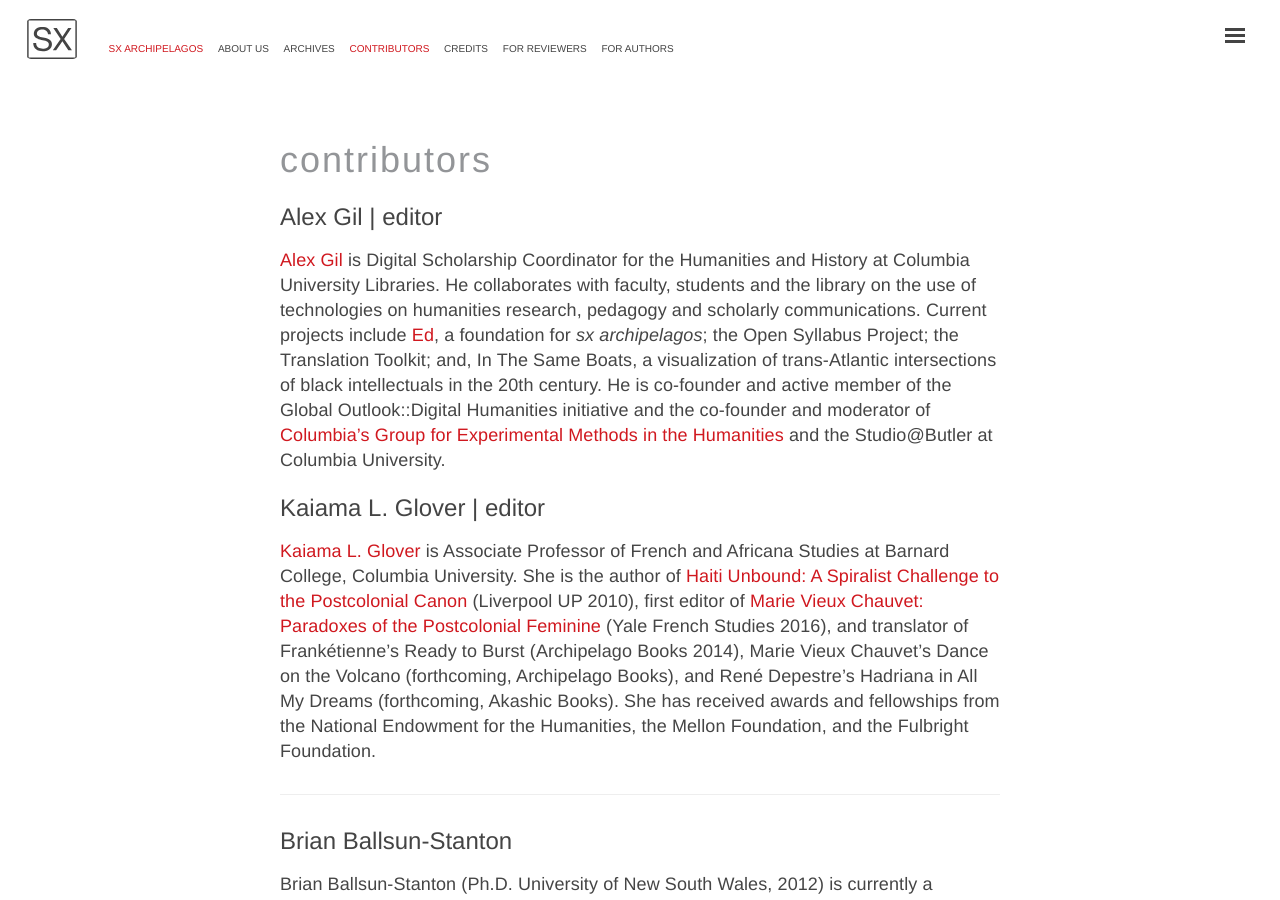
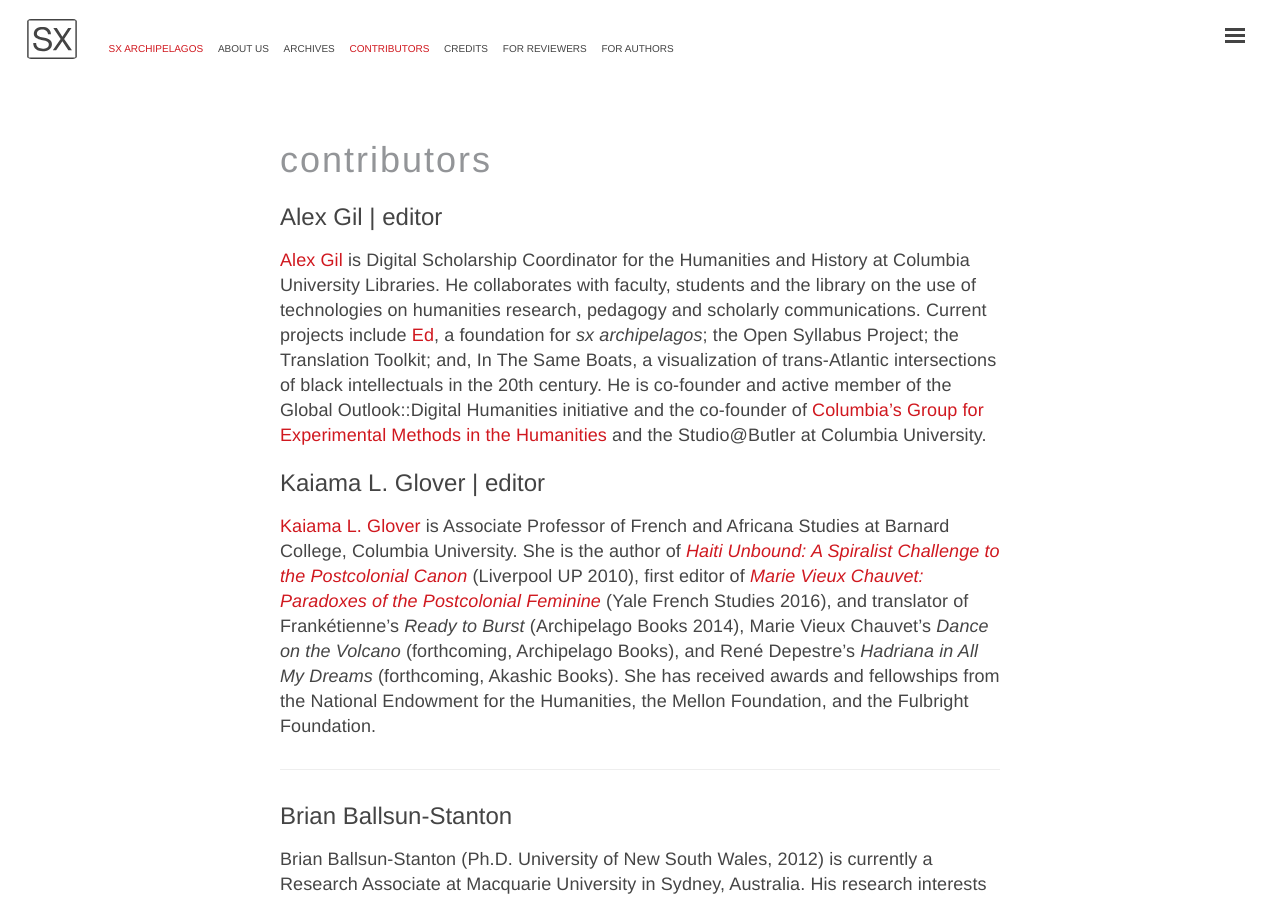
Before and after one commit to archipelagosjournal/archipelagos, a Jekyll site: the page built from contributors.md, in a window 1280 px wide and 900 px high. Built offline with Jekyll 4.4.1, drawn with Linux system fonts in a browser that asks for light colours; some of the changed text lies outside the part shown.

Commit message:
renewed kaiama's bio

```diff
--- a/contributors.md
+++ b/contributors.md
@@ -4,10 +4,10 @@
 ---
 
 ## Alex Gil | editor
-[Alex Gil](http://www.elotroalex.com/){:target="_blank"} is Digital Scholarship Coordinator for the Humanities and History at Columbia University Libraries. He collaborates with faculty, students and the library on the use of technologies on humanities research, pedagogy and scholarly communications. Current projects include [Ed](http://elotroalex.github.io/ed/){:target="_blank"}, a foundation for *sx archipelagos*; the Open Syllabus Project; the Translation Toolkit; and, In The Same Boats, a visualization of trans-Atlantic intersections of black intellectuals in the 20th century. He is co-founder and active member of the Global Outlook::Digital Humanities initiative and the co-founder and moderator of [Columbia's Group for Experimental Methods in the Humanities](http://xpmethod.plaintext.in/){:target="_blank"} and the Studio@Butler at Columbia University.
+[Alex Gil](http://www.elotroalex.com/){:target="_blank"} is Digital Scholarship Coordinator for the Humanities and History at Columbia University Libraries. He collaborates with faculty, students and the library on the use of technologies on humanities research, pedagogy and scholarly communications. Current projects include [Ed](http://elotroalex.github.io/ed/){:target="_blank"}, a foundation for *sx archipelagos*; the Open Syllabus Project; the Translation Toolkit; and, In The Same Boats, a visualization of trans-Atlantic intersections of black intellectuals in the 20th century. He is co-founder and active member of the Global Outlook::Digital Humanities initiative and the co-founder of [Columbia's Group for Experimental Methods in the Humanities](http://xpmethod.plaintext.in/){:target="_blank"} and the Studio@Butler at Columbia University.
 
 ## Kaiama L. Glover | editor
-[Kaiama L. Glover](https://barnard.edu/profiles/kaiama-l-glover){:target="_blank"} is Associate Professor of French and Africana Studies at Barnard College, Columbia University. She is the author of [Haiti Unbound: A Spiralist Challenge to the Postcolonial Canon](http://liverpooluniversitypress.co.uk/products/61903) (Liverpool UP 2010), first editor of [Marie Vieux Chauvet: Paradoxes of the Postcolonial Feminine](http://yalebooks.com/book/9780300214192/yale-french-studies-number-128) (Yale French Studies 2016), and translator of Frankétienne’s Ready to Burst (Archipelago Books 2014), Marie Vieux Chauvet’s Dance on the Volcano (forthcoming, Archipelago Books), and René Depestre’s Hadriana in All My Dreams (forthcoming, Akashic Books). She has received awards and fellowships from the National Endowment for the Humanities, the Mellon Foundation, and the Fulbright Foundation.
+[Kaiama L. Glover](https://barnard.edu/profiles/kaiama-l-glover) is Associate Professor of French and Africana Studies at Barnard College, Columbia University. She is the author of [*Haiti Unbound: A Spiralist Challenge to the Postcolonial Canon*](http://liverpooluniversitypress.co.uk/products/61903) (Liverpool UP 2010), first editor of [*Marie Vieux Chauvet: Paradoxes of the Postcolonial Feminine*](http://yalebooks.com/book/9780300214192/yale-french-studies-number-128) (Yale French Studies 2016), and translator of Frankétienne’s *Ready to Burst* (Archipelago Books 2014), Marie Vieux Chauvet’s *Dance on the Volcano* (forthcoming, Archipelago Books), and René Depestre’s *Hadriana in All My Dreams* (forthcoming, Akashic Books). She has received awards and fellowships from the National Endowment for the Humanities, the Mellon Foundation, and the Fulbright Foundation.
 
 ---
 
@@ -59,4 +59,4 @@
 
 ## Dennis Tenen
 
-Dennis Tenen's research happens at the intersection of people, texts, and technology. His recent work appeared on the pages of Computational Culture, boundary 2, and Modernism/modernity on topics that range from book piracy, to algorithmic composition, unintelligent design, and the history of data visualization. Tenen is a co-founder and moderator of [Columbia's Group for Experimental Methods in the Humanities](http://xpmethod.plaintext.in/){:target="_blank"}. His first book, *[Plain Text: The Poetics of Computation](http://xpmethod.plaintext.in/minimal-computing/plaintext.html)*, is forthcoming from Stanford University Press.
+[Dennis Tenen](http://denten.plaintext.in/) teaches English and Comparative Literature at Columbia University. Tenen's research happens at the intersection of people, texts, and technology. His recent work appeared on the pages of Computational Culture, boundary 2, and Modernism/modernity on topics that range from book piracy, to algorithmic composition, unintelligent design, and the history of data visualization. Tenen is a co-founder of [Columbia's Group for Experimental Methods in the Humanities](http://xpmethod.plaintext.in/){:target="_blank"}. His first book, *[Plain Text: The Poetics of Computation](http://xpmethod.plaintext.in/minimal-computing/plaintext.html)*, is forthcoming from Stanford University Press.
```
Also changed, not shown: _includes/toc.html (+26 -24 lines).
